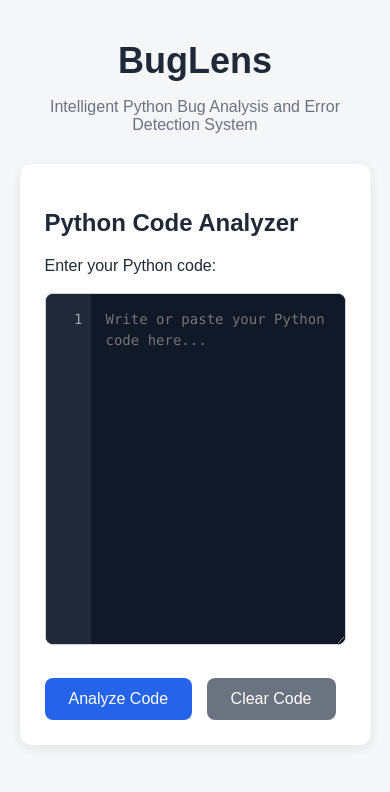
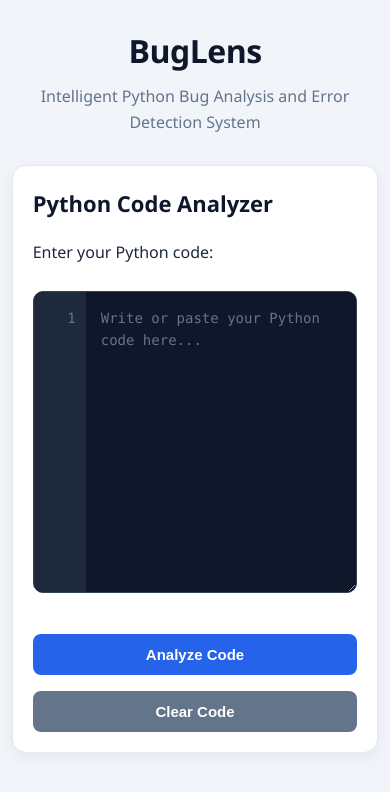
Before and after one commit to Nitheesha-Gundloor/BugLens, a Flask app: page / in a window 390 px wide. Shown: the top 792 px of the page. Run offline with Flask 3, Linux system fonts and the light colour scheme.

Commit message:
Improve BugLens UI design

```diff
--- a/static/style.css
+++ b/static/style.css
@@ -4,16 +4,21 @@
 
 body {
     margin: 0;
-    font-family: Arial, sans-serif;
-    background: #f4f6f8;
-    color: #1f2937;
+    font-family: "Segoe UI", Arial, sans-serif;
+    background: #f1f5f9;
+    color: #1e293b;
+    line-height: 1.6;
 }
 
 .container {
-    width: 90%;
-    max-width: 1100px;
-    margin: 40px auto;
+    width: 92%;
+    max-width: 1200px;
+    margin: 35px auto 50px;
 }
+
+/* =========================
+   Header
+   ========================= */
 
 header {
     text-align: center;
@@ -21,130 +26,64 @@ header {
 }
 
 header h1 {
-    margin-bottom: 8px;
-    font-size: 36px;
+    margin: 0 0 8px;
+    font-size: 40px;
+    font-weight: 700;
+    letter-spacing: -0.5px;
+    color: #0f172a;
 }
 
 header p {
-    color: #6b7280;
+    margin: 0;
+    color: #64748b;
     font-size: 16px;
 }
 
+/* =========================
+   Main Sections
+   ========================= */
+
 .code-section,
 .result-section {
-    background: white;
-    padding: 25px;
-    border-radius: 12px;
+    background: #ffffff;
+    padding: 28px;
+    border-radius: 14px;
     margin-bottom: 25px;
-    box-shadow: 0 3px 12px rgba(0, 0, 0, 0.08);
+    border: 1px solid #e2e8f0;
+    box-shadow: 0 4px 15px rgba(15, 23, 42, 0.06);
 }
 
-textarea {
-    width: 100%;
-    min-height: 350px;
-    padding: 15px;
-    border: 1px solid #d1d5db;
-    border-radius: 8px;
-    font-family: Consolas, monospace;
-    font-size: 14px;
-    resize: vertical;
+.code-section h2,
+.result-section h2 {
+    margin-top: 0;
+    margin-bottom: 18px;
+    color: #0f172a;
+    font-size: 22px;
 }
 
-button {
-    margin-top: 15px;
-    padding: 12px 24px;
-    border: none;
-    border-radius: 8px;
-    background: #2563eb;
-    color: white;
-    font-size: 16px;
-    cursor: pointer;
-}
+/* =========================
+   Code Editor
+   ========================= */
 
-button:hover {
-    background: #1d4ed8;
-}
-
-.result-card {
-    border: 1px solid #e5e7eb;
-    border-radius: 10px;
-    padding: 18px;
-    margin-top: 15px;
-}
-
-.success {
-    color: #15803d;
-}
-
-.warning {
-    color: #b45309;
-}
-
-.error {
-    color: #dc2626;
-}
-
-pre {
-    background: #111827;
-    color: #e5e7eb;
-    padding: 15px;
-    border-radius: 8px;
-    overflow-x: auto;
-}
-
-ul {
-    padding-left: 20px;
-}
-
-.issue {
-    background: #fff7ed;
-    border-left: 4px solid #f97316;
-    padding: 10px;
-    margin: 8px 0;
-}
-.summary-grid {
-    display: grid;
-    grid-template-columns: repeat(3, 1fr);
-    gap: 15px;
-    margin-top: 15px;
-}
-
-.summary-item {
-    border: 1px solid #e5e7eb;
-    border-radius: 8px;
-    padding: 15px;
-    text-align: center;
-    background: #f9fafb;
-}
-
-.summary-item h4 {
-    margin: 0 0 8px 0;
-    font-size: 15px;
-}
-
-.summary-item p {
-    margin: 0;
-    font-size: 18px;
-    font-weight: bold;
-}
 .editor-container {
     display: flex;
     width: 100%;
     min-height: 350px;
-    border: 1px solid #d1d5db;
-    border-radius: 8px;
+    border: 1px solid #334155;
+    border-radius: 10px;
     overflow: hidden;
-    background: #111827;
+    background: #0f172a;
+    box-shadow: inset 0 1px 2px rgba(0, 0, 0, 0.2);
 }
 
 #line-numbers {
-    width: 45px;
-    padding: 15px 8px;
-    background: #1f2937;
-    color: #9ca3af;
-    font-family: Consolas, monospace;
+    width: 52px;
+    padding: 15px 10px;
+    background: #1e293b;
+    color: #64748b;
+    font-family: Consolas, "Courier New", monospace;
     font-size: 14px;
-    line-height: 1.5;
+    line-height: 1.6;
     text-align: right;
     user-select: none;
     overflow: hidden;
@@ -156,11 +95,44 @@ ul {
     border: none;
     border-radius: 0;
     outline: none;
-    background: #111827;
-    color: #e5e7eb;
-    line-height: 1.5;
+    background: #0f172a;
+    color: #e2e8f0;
+    padding: 15px;
+    font-family: Consolas, "Courier New", monospace;
+    font-size: 14px;
+    line-height: 1.6;
     resize: vertical;
+    tab-size: 4;
 }
+
+.editor-container textarea::placeholder {
+    color: #64748b;
+}
+
+/* =========================
+   Buttons
+   ========================= */
+
+button {
+    margin-top: 16px;
+    padding: 12px 24px;
+    border: none;
+    border-radius: 8px;
+    color: white;
+    font-size: 15px;
+    font-weight: 600;
+    cursor: pointer;
+    transition: background 0.2s ease, transform 0.1s ease;
+}
+
+button:hover {
+    transform: translateY(-1px);
+}
+
+button:active {
+    transform: translateY(0);
+}
+
 .analyze-btn {
     background: #2563eb;
 }
@@ -171,14 +143,212 @@ ul {
 
 .clear-btn {
     margin-left: 10px;
-    background: #6b7280;
+    background: #64748b;
 }
 
 .clear-btn:hover {
-    background: #4b5563;
+    background: #475569;
 }
+
 .analyze-btn:disabled {
     background: #93c5fd;
     cursor: not-allowed;
     opacity: 0.8;
+    transform: none;
 }
+
+/* =========================
+   Result Cards
+   ========================= */
+
+.result-card {
+    border: 1px solid #e2e8f0;
+    border-radius: 10px;
+    padding: 20px;
+    margin-top: 16px;
+    background: #ffffff;
+}
+
+.result-card h3 {
+    margin-top: 0;
+    margin-bottom: 16px;
+    color: #0f172a;
+    font-size: 19px;
+}
+
+.result-card h4 {
+    margin-bottom: 8px;
+    color: #334155;
+}
+
+.result-card p {
+    color: #475569;
+}
+
+/* =========================
+   Status Colors
+   ========================= */
+
+.success {
+    color: #15803d;
+    font-weight: 600;
+}
+
+.warning {
+    color: #b45309;
+    font-weight: 600;
+}
+
+.error {
+    color: #dc2626;
+    font-weight: 600;
+}
+
+/* =========================
+   Summary
+   ========================= */
+
+.summary-grid {
+    display: grid;
+    grid-template-columns: repeat(3, 1fr);
+    gap: 16px;
+    margin-top: 18px;
+}
+
+.summary-item {
+    border: 1px solid #e2e8f0;
+    border-radius: 10px;
+    padding: 18px;
+    text-align: center;
+    background: #f8fafc;
+    transition: transform 0.2s ease, box-shadow 0.2s ease;
+}
+
+.summary-item:hover {
+    transform: translateY(-2px);
+    box-shadow: 0 4px 12px rgba(15, 23, 42, 0.08);
+}
+
+.summary-item h4 {
+    margin: 0 0 8px;
+    font-size: 14px;
+    font-weight: 600;
+    color: #64748b;
+}
+
+.summary-item p {
+    margin: 0;
+    font-size: 22px;
+    font-weight: 700;
+    color: #0f172a;
+}
+
+/* =========================
+   Static Issues
+   ========================= */
+
+.issue {
+    background: #fff7ed;
+    border-left: 4px solid #f97316;
+    padding: 12px 14px;
+    margin: 10px 0;
+    border-radius: 0 7px 7px 0;
+}
+
+.issue strong {
+    color: #9a3412;
+}
+
+/* =========================
+   Issue Sections
+   ========================= */
+
+.issue-section {
+    padding: 15px;
+    margin-top: 14px;
+    background: #f8fafc;
+    border: 1px solid #e2e8f0;
+    border-radius: 8px;
+}
+
+.issue-section h4 {
+    margin-top: 0;
+    color: #334155;
+}
+
+.issue-section p {
+    margin-bottom: 0;
+}
+
+/* =========================
+   Code Output
+   ========================= */
+
+pre {
+    background: #0f172a;
+    color: #e2e8f0;
+    padding: 16px;
+    border-radius: 8px;
+    overflow-x: auto;
+    font-family: Consolas, "Courier New", monospace;
+    font-size: 13px;
+    line-height: 1.6;
+    border: 1px solid #1e293b;
+}
+
+pre code {
+    font-family: inherit;
+}
+
+/* =========================
+   Lists
+   ========================= */
+
+ul {
+    padding-left: 22px;
+}
+
+li {
+    margin-bottom: 6px;
+    color: #475569;
+}
+
+/* =========================
+   Responsive Design
+   ========================= */
+
+@media (max-width: 768px) {
+
+    .container {
+        width: 94%;
+        margin: 25px auto 40px;
+    }
+
+    header h1 {
+        font-size: 32px;
+    }
+
+    .code-section,
+    .result-section {
+        padding: 20px;
+    }
+
+    .summary-grid {
+        grid-template-columns: 1fr;
+    }
+
+    .editor-container,
+    .editor-container textarea {
+        min-height: 300px;
+    }
+
+    button {
+        width: 100%;
+        margin-left: 0;
+        margin-right: 0;
+    }
+
+    .clear-btn {
+        margin-left: 0;
+    }
+}
```
